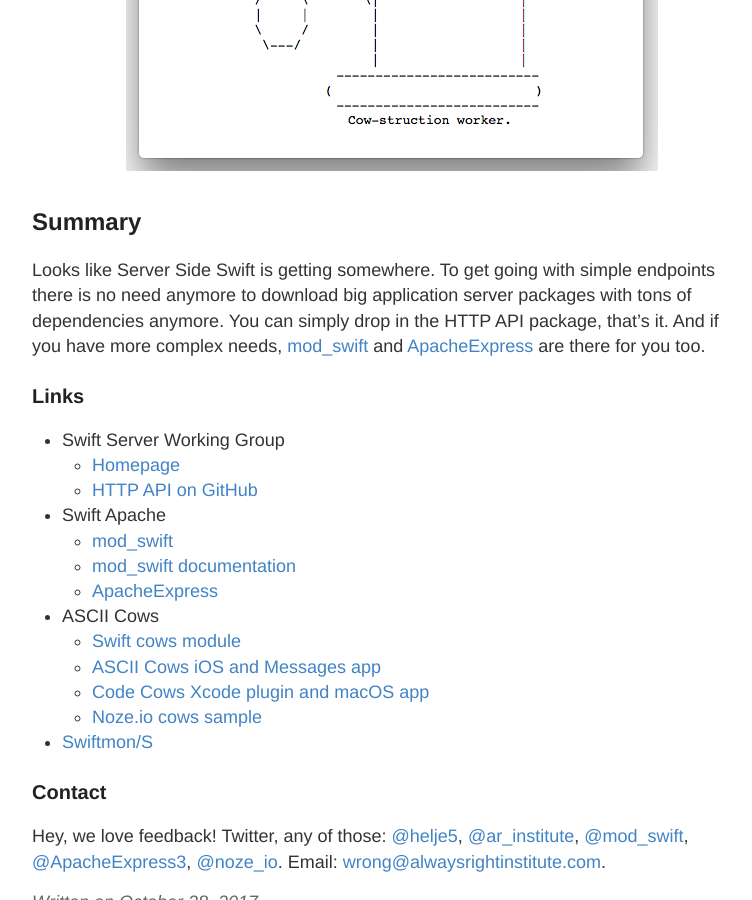
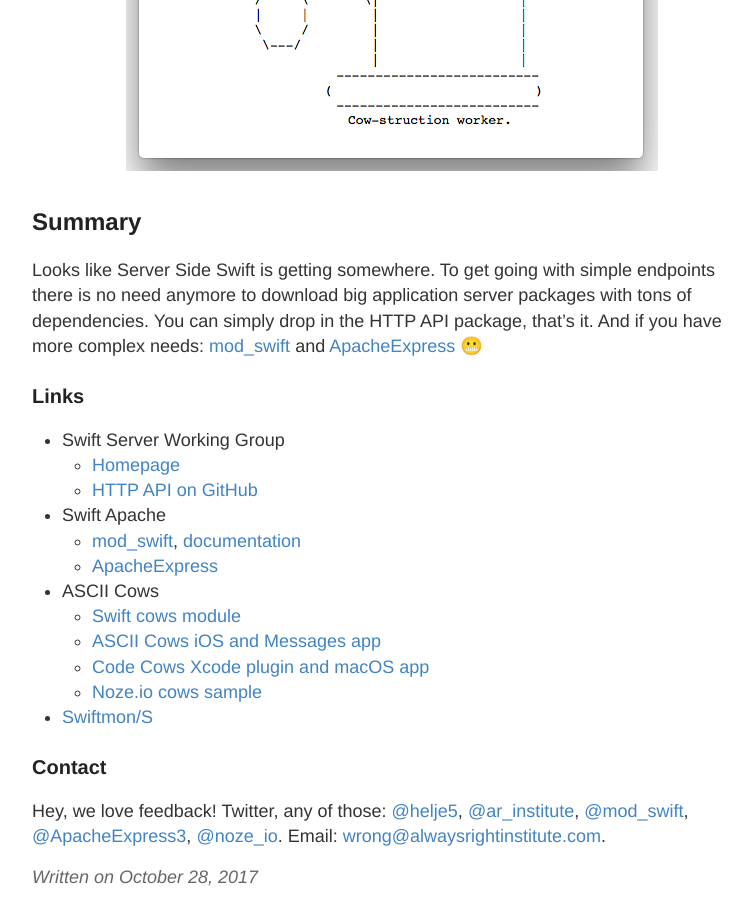
Before and after one commit to AlwaysRightInstitute/alwaysrightinstitute.github.io, a Jekyll site: the page built from _posts/2017-10-28-http-010.md, in a window 1280 px wide and 900 px high, scrolled down 11998 px. Shown: the whole window, without its empty margins (248-1000 px from the left). Built offline with Jekyll 4.4.1, drawn with Linux system fonts in a browser that asks for light colours; comment, search, counter and statistics services are not loaded.

Commit message:
Fine tuning

```diff
--- a/_posts/2017-10-28-http-010.md
+++ b/_posts/2017-10-28-http-010.md
@@ -501,12 +501,11 @@
 
 Looks like Server Side Swift is getting somewhere.
 To get going with simple endpoints there is no need anymore to download
-big application server packages with tons of dependencies anymore.
+big application server packages with tons of dependencies.
 You can simply drop in the HTTP API package, that's it.
-And if you have more complex needs,
+And if you have more complex needs:
 [mod_swift](http://mod-swift.org) and
-[ApacheExpress](http://apacheexpress.io)
-are there for you too.
+[ApacheExpress](http://apacheexpress.io) 😬
 
 ### Links
 
@@ -514,8 +513,8 @@
   - [Homepage](https://swift.org/server-apis/)
   - [HTTP API on GitHub](https://github.com/swift-server/http)
 - Swift Apache
-  - [mod_swift](http://mod-swift.org)
-  - [mod_swift documentation](http://docs.mod-swift.org)
+  - [mod_swift](http://mod-swift.org),
+    [documentation](http://docs.mod-swift.org)
   - [ApacheExpress](http://apacheexpress.io)
 - ASCII Cows
   - [Swift cows module](https://github.com/AlwaysRightInstitute/cows)
```
